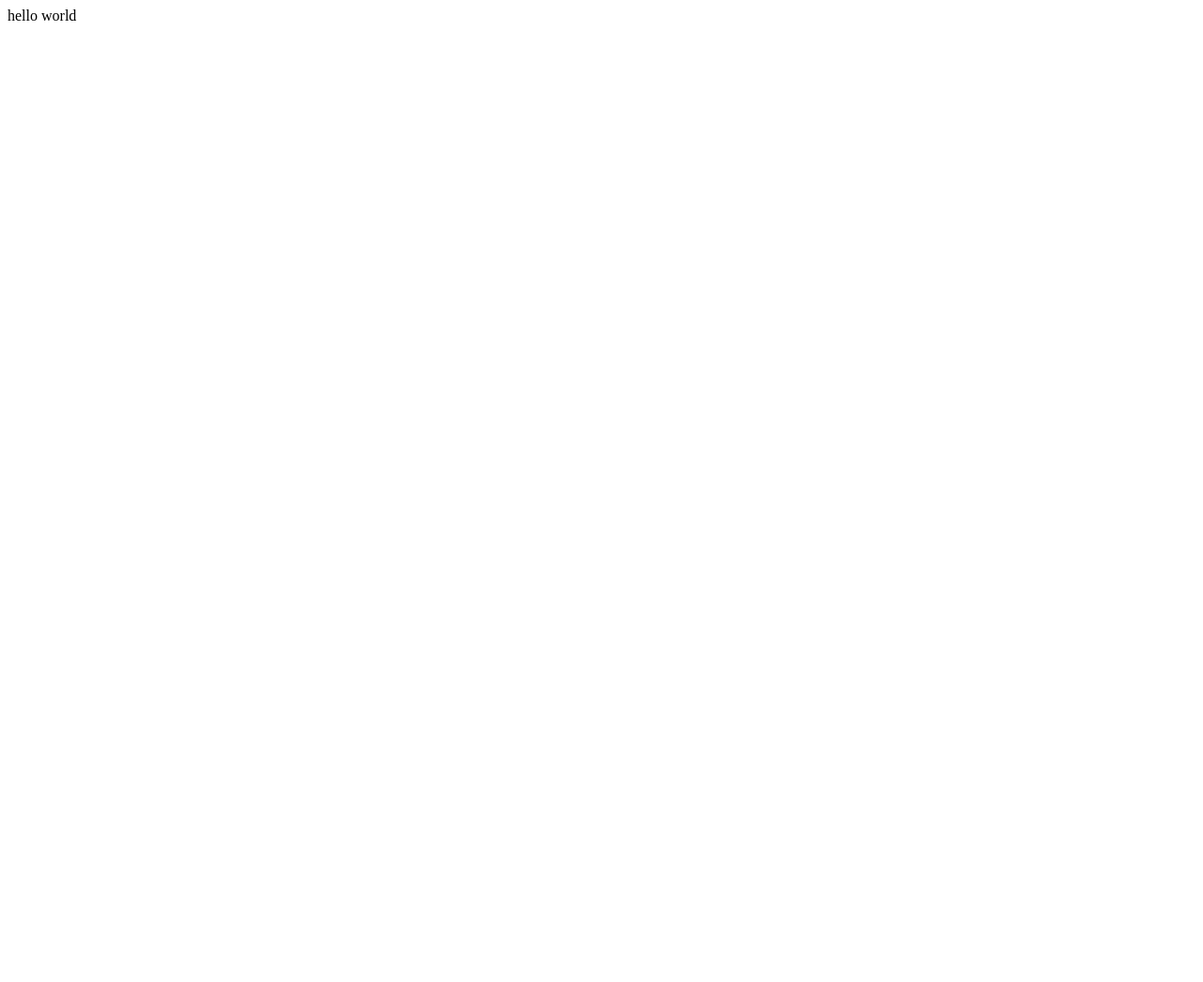
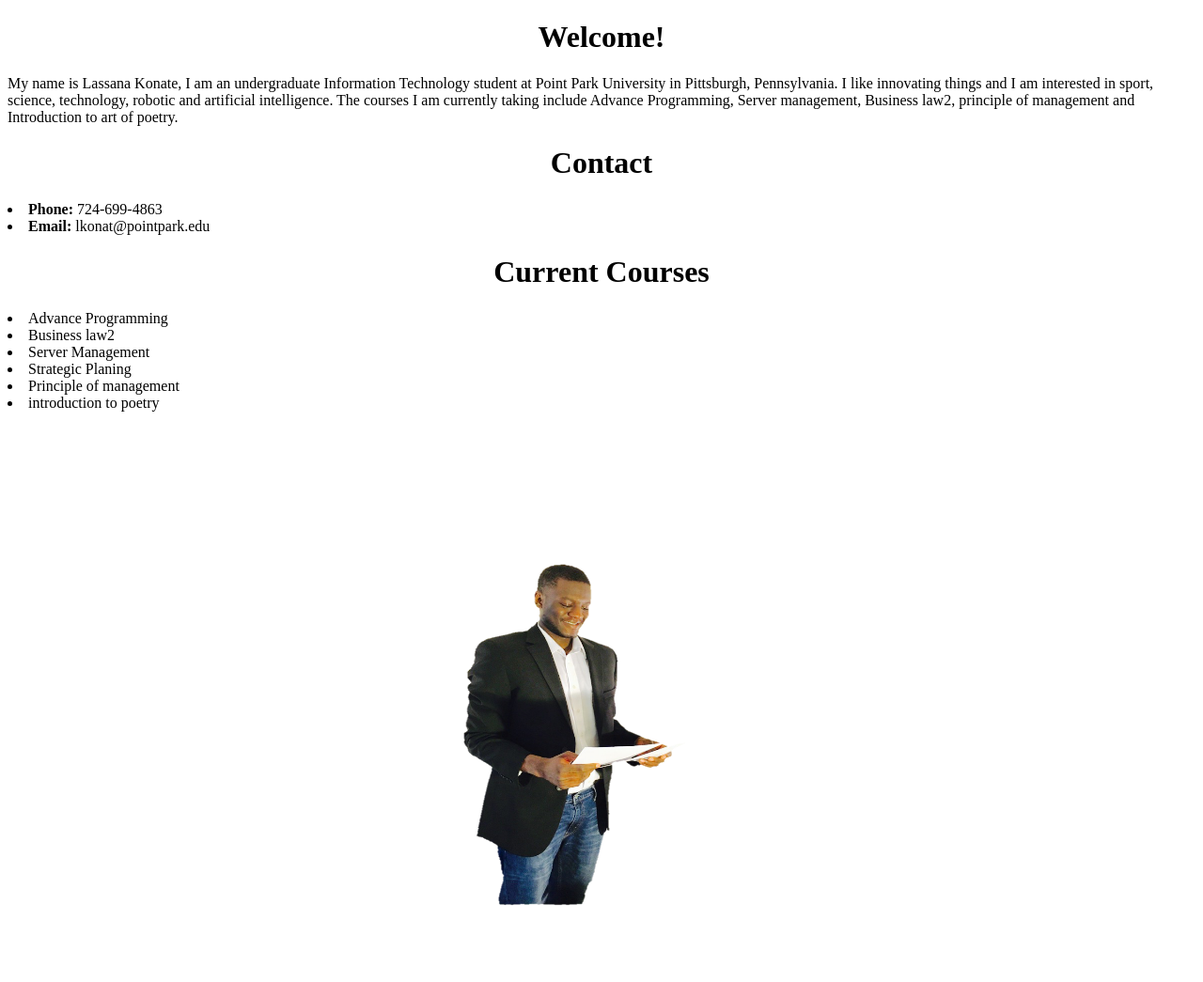
Before and after one commit to lkonat/homepage, a plain HTML site: page index.html in a window 1280 px wide. Shown: the whole page at 94% size. Before the commit the page ends 800 px from the top, so only its background shows below. Drawn offline with Linux system fonts and the light colour scheme.

Commit message:
changed and new file

```diff
--- a/index.html
+++ b/index.html
@@ -1,5 +1,24 @@
+<!DOCTYPE html>
 <html>
-<body>
-hello world
-</body>
+  <head>
+    <meta charset="utf-8">
+    <title>Lassana Konate Homepage</title>
+  </head>
+  <body>
+    <h1> <center>Welcome!</center></h1>
+    <p> My name is Lassana Konate, I am an undergraduate Information Technology student at Point Park University in Pittsburgh, Pennsylvania. I like innovating things and I am interested in sport, science, technology, robotic and artificial intelligence. The courses I am currently taking include Advance Programming, Server management, Business law2, principle of management and Introduction to art of poetry.
+<h1><center>Contact</center></h1>
+<li><b>Phone: </b> 724-699-4863</li>
+<li><b>Email: </b> lkonat@pointpark.edu</li>
+<h1><center>Current Courses</center></h1>
+<li>Advance Programming</li>
+<li>Business law2</li>
+<li>Server Management</li>
+<li>Strategic Planing</li>
+<li>Principle of management</li>
+<li>introduction to poetry</li>
+ <center><img src="me.PNG" alt="" width="400" height="600"></center>
+
+    </p>
+  </body>
 </html>
```
Also changed, not shown: me.PNG (added).
